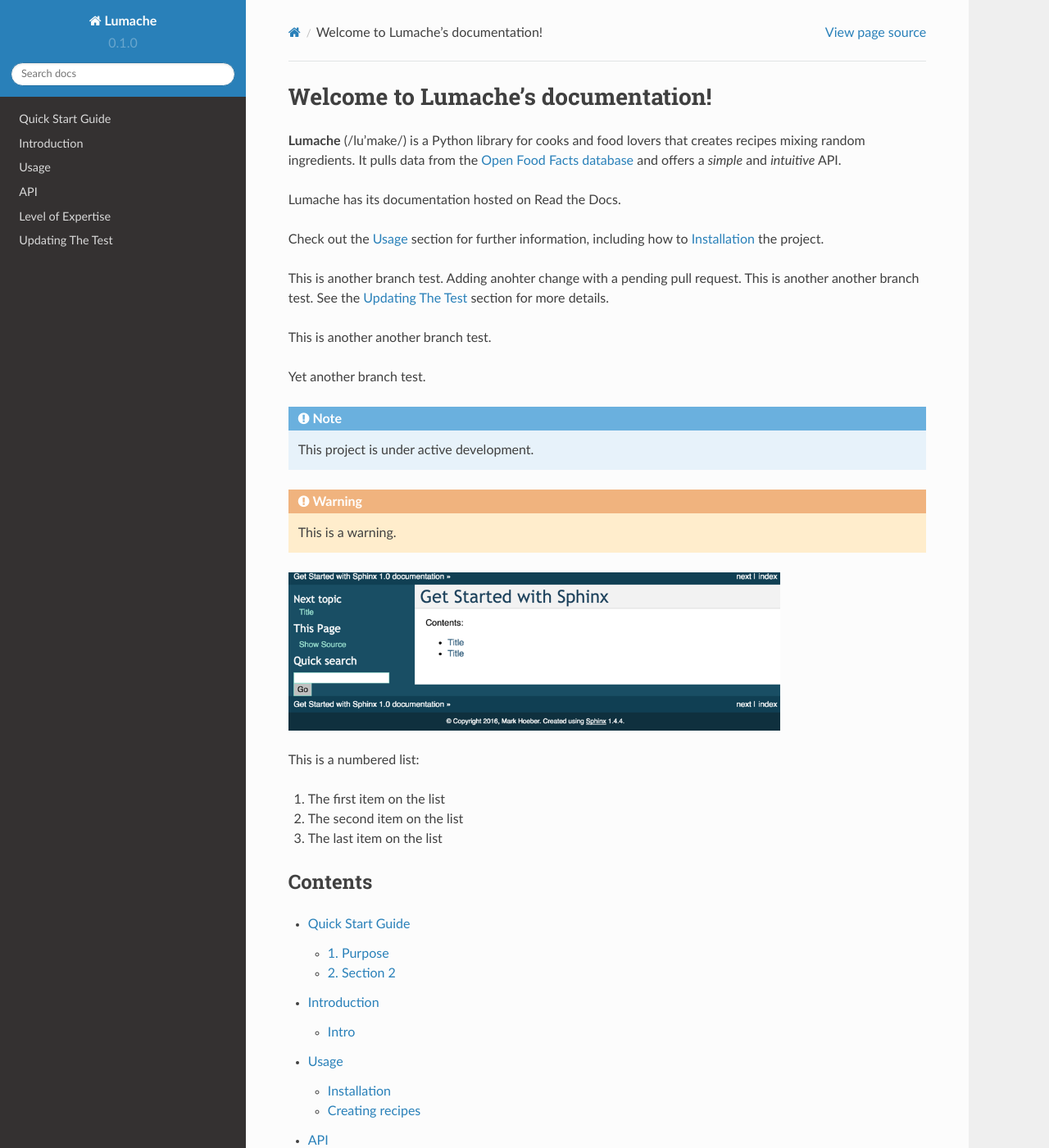
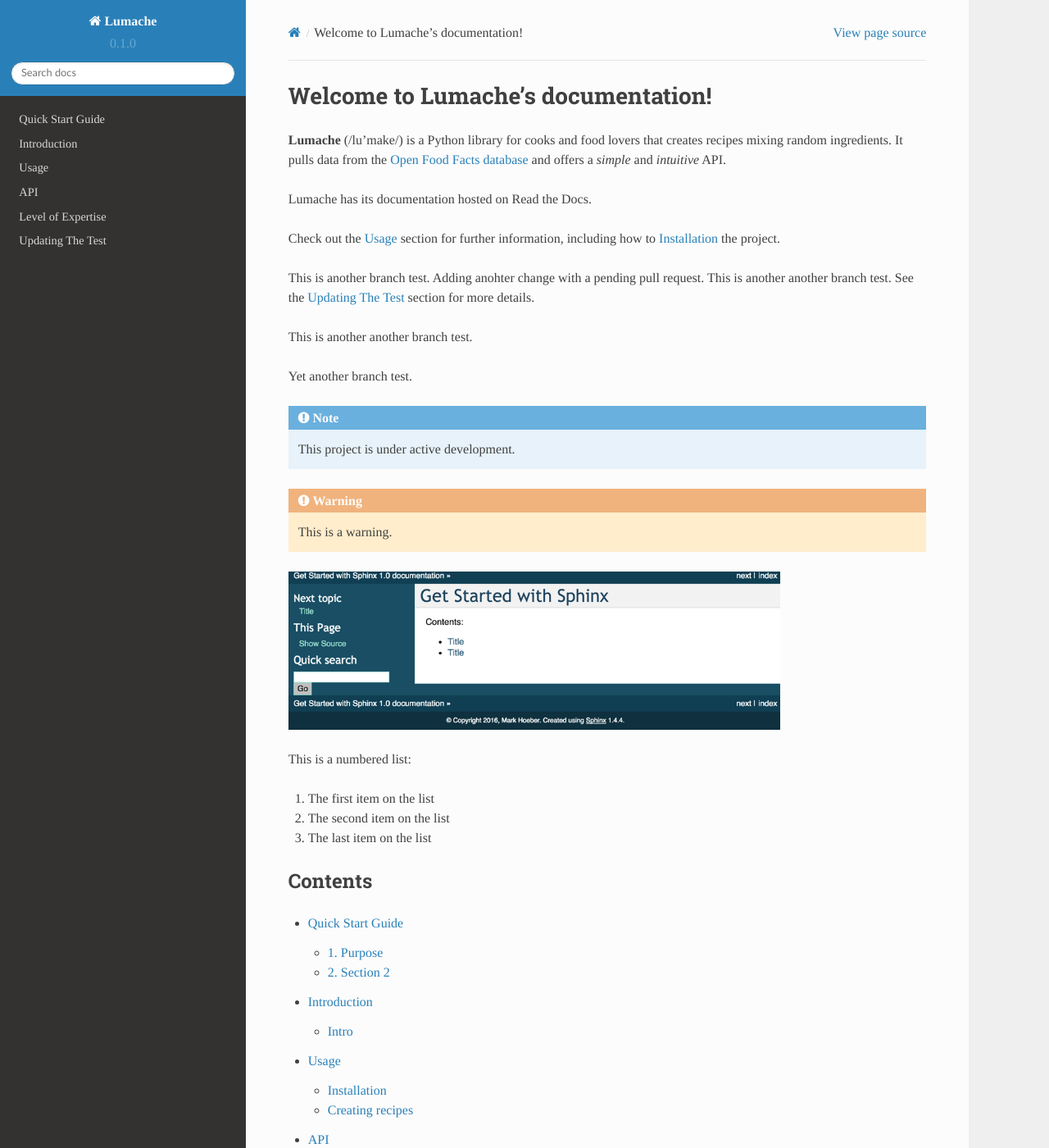
Before and after one commit to lhelms2/rtd-template, a Sphinx documentation site: the page built from docs/source/index.rst, in a window 1280 px wide and 1400 px high. Shown: the whole window at 82% size. Built offline with Sphinx 7.4.7 and the Read the Docs theme 2.0.0, drawn with Linux system fonts in a browser that asks for light colours.

Commit message:
Update custom.css

```diff
--- a/docs/source/_static/css/custom.css
+++ b/docs/source/_static/css/custom.css
@@ -2,4 +2,7 @@
     max-width: 90% !important;
 }
 
-font-family: "Times New Roman";
+
+* {
+ font-family: Times;
+}
```
